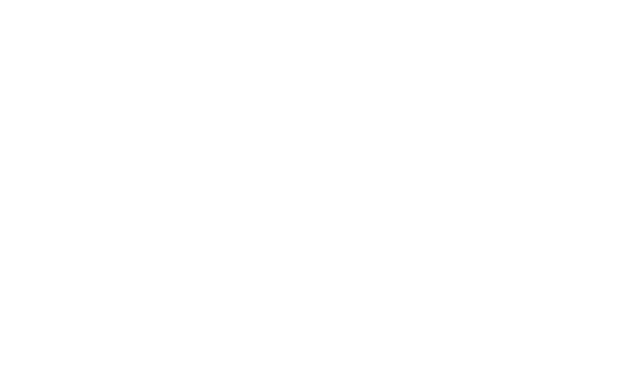
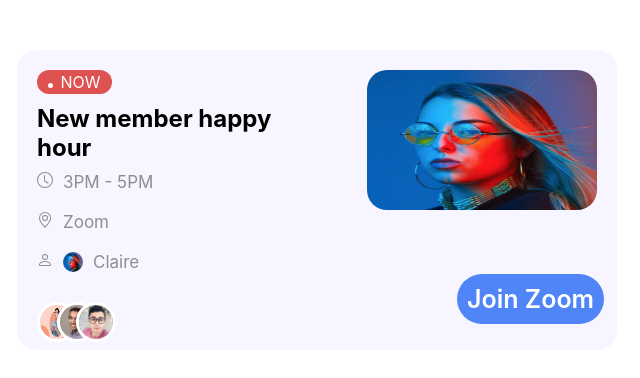
Before and after one commit to karthikreacts/Codekaro-test2, a plain HTML site: page index.html in a window 1280 px wide. Shown: the whole page, without its empty margins (323-963 px from the left). Drawn offline with Linux system fonts and the light colour scheme.

Commit message:
completed

```diff
--- a/Style.css
+++ b/Style.css
@@ -0,0 +1,103 @@
+* {
+  margin: 0;
+  padding: 0;
+  box-sizing: border-box;
+}
+body {
+  display: flex;
+  align-items: center;
+  justify-content: center;
+  font-family: -apple-system, BlinkMacSystemFont, "Segoe UI", Roboto, Oxygen,
+    Ubuntu, Cantarell, "Open Sans", "Helvetica Neue", sans-serif;
+}
+.card-container {
+  margin: 50px;
+  height: 300px;
+  width: 600px;
+  background-color: rgb(247, 245, 290);
+  border-radius: 20px;
+  display: flex;
+  justify-content: space-between;
+}
+svg {
+  margin-right: 10px;
+}
+.card-data {
+  margin: 20px;
+}
+.live {
+  display: inline-block;
+  background-color: rgb(222, 83, 82);
+  padding: 2px 11px;
+  border-radius: 30px;
+  color: white;
+}
+.dot {
+  height: 5px;
+  width: 5px;
+  background-color: white;
+  border-radius: 50%;
+  display: inline-block;
+  margin-right: 3px;
+}
+.title {
+  padding-top: 10px;
+}
+
+.card-line {
+  display: flex;
+  padding: 10px 10px 10px 0px;
+  color: rgb(142, 141, 145);
+  font-size: 17px;
+}
+.organizer {
+  height: 20px;
+  width: 20px;
+  border-radius: 50%;
+  margin-right: 10px;
+}
+.organizer-name {
+  display: inline-block;
+}
+
+.profile {
+  height: 140px;
+  width: 230px;
+  border-radius: 20px;
+  margin: 20px;
+}
+.join {
+  height: 50px;
+  width: 100px;
+  text-decoration: none;
+  color: white;
+  background-color: rgb(79, 133, 246);
+  padding: 10px;
+  font-size: 25px;
+  font-weight: 600;
+  border-radius: 30px;
+  position: relative;
+  top: 50px;
+  left: 110px;
+}
+.join:hover {
+  background-color: rgb(11, 83, 238);
+}
+.participants {
+  height: 40px;
+  width: 40px;
+  border-radius: 50%;
+  position: relative;
+  border: 3px solid white;
+}
+.user1 {
+  z-index: 1;
+}
+.user2 {
+  z-index: 2;
+  right: 25px;
+}
+.user3 {
+  z-index: 3;
+  right: 50px;
+}
--- a/index.html
+++ b/index.html
@@ -5,8 +5,75 @@
     <meta http-equiv="X-UA-Compatible" content="IE=edge" />
     <meta name="viewport" content="width=device-width, initial-scale=1.0" />
     <title>CSS Assignment</title>
+    <link rel="stylesheet" href="Style.css" />
   </head>
   <body>
-
+    <div class="card-container">
+      <div class="card-data">
+        <p class="live"><span class="dot"></span> NOW</p>
+        <h2 class="title">New member happy hour</h2>
+        <div class="card-line">
+          <svg
+            xmlns="http://www.w3.org/2000/svg"
+            width="16"
+            height="16"
+            fill="currentColor"
+            class="bi bi-clock"
+            viewBox="0 0 16 16"
+          >
+            <path
+              d="M8 3.5a.5.5 0 0 0-1 0V9a.5.5 0 0 0 .252.434l3.5 2a.5.5 0 0 0 .496-.868L8 8.71V3.5z"
+            />
+            <path
+              d="M8 16A8 8 0 1 0 8 0a8 8 0 0 0 0 16zm7-8A7 7 0 1 1 1 8a7 7 0 0 1 14 0z"
+            />
+          </svg>
+          <p>3PM - 5PM</p>
+        </div>
+        <div class="card-line">
+          <svg
+            xmlns="http://www.w3.org/2000/svg"
+            width="16"
+            height="16"
+            fill="currentColor"
+            class="bi bi-geo-alt"
+            viewBox="0 0 16 16"
+          >
+            <path
+              d="M12.166 8.94c-.524 1.062-1.234 2.12-1.96 3.07A31.493 31.493 0 0 1 8 14.58a31.481 31.481 0 0 1-2.206-2.57c-.726-.95-1.436-2.008-1.96-3.07C3.304 7.867 3 6.862 3 6a5 5 0 0 1 10 0c0 .862-.305 1.867-.834 2.94zM8 16s6-5.686 6-10A6 6 0 0 0 2 6c0 4.314 6 10 6 10z"
+            />
+            <path
+              d="M8 8a2 2 0 1 1 0-4 2 2 0 0 1 0 4zm0 1a3 3 0 1 0 0-6 3 3 0 0 0 0 6z"
+            />
+          </svg>
+          <p>Zoom</p>
+        </div>
+        <div class="card-line">
+          <svg
+            xmlns="http://www.w3.org/2000/svg"
+            width="16"
+            height="16"
+            fill="currentColor"
+            class="bi bi-person"
+            viewBox="0 0 16 16"
+          >
+            <path
+              d="M8 8a3 3 0 1 0 0-6 3 3 0 0 0 0 6zm2-3a2 2 0 1 1-4 0 2 2 0 0 1 4 0zm4 8c0 1-1 1-1 1H3s-1 0-1-1 1-4 6-4 6 3 6 4zm-1-.004c-.001-.246-.154-.986-.832-1.664C11.516 10.68 10.289 10 8 10c-2.29 0-3.516.68-4.168 1.332-.678.678-.83 1.418-.832 1.664h10z"
+            />
+          </svg>
+          <img src="Profile2.jpeg" class="organizer" />
+          <p class="organizer-name">Claire</p>
+        </div>
+        <br />
+        <img src="Profile1.jpeg" alt="" class="participants user1" />
+        <img src="Profile3.jpeg" alt="" class="participants user2" />
+        <img src="Profile4.jpeg" alt="" class="participants user3" />
+      </div>
+      <div class="card-image">
+        <img src="Profile2.jpeg" alt="" class="profile" />
+        <br />
+        <a href="#" class="join">Join Zoom</a>
+      </div>
+    </div>
   </body>
 </html>
```
Also changed, not shown: Profile1.jpeg (added), Profile2.jpeg (added), Profile3.jpeg (added), Profile4.jpeg (added).
